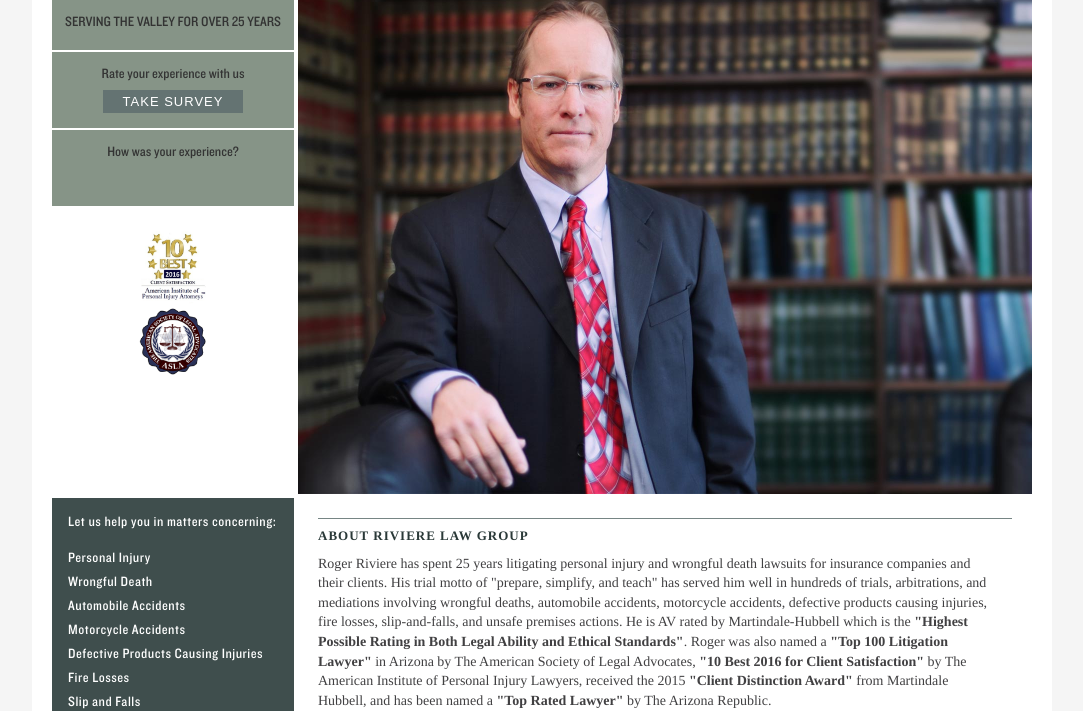
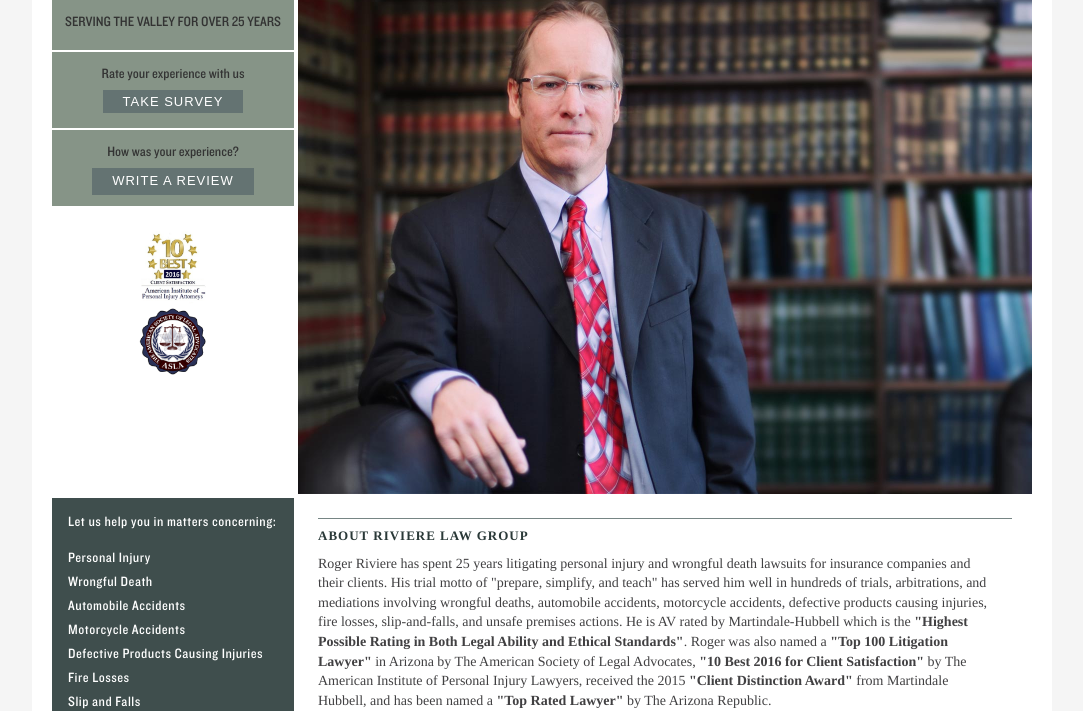
Before and after one commit to rivierelawgroup/site, a plain HTML site: page index.html in a window 1280 px wide. Shown: the part 93-804 px from the top of the page, without its empty margins (98-1181 px from the left). Drawn offline with Linux system fonts and the light colour scheme; a script that the page names is missing.

Commit message:
add write a review button

```diff
--- a/index.html
+++ b/index.html
@@ -239,6 +239,7 @@
 						</div>
 						<div id="hibu-experience-survey" class="main-top__div--topleft">
 							<h4 style="margin-bottom: 0; padding: 10px 0 4px;">How was your experience?</h4>
+              <a class="button-small" target="_blank" href="https://hibu.us/ehqq?ac=widget" class="sc-AxhCb eSwYtm">Write a Review</a>
 						</div>
 						<div class="award-img">
 							<img src="img/10-best-award-pi-2017-asla.png" alt="American Institute of Personal Injury Attorneys '10 Best 2016' for Client Satifaction" />
```
